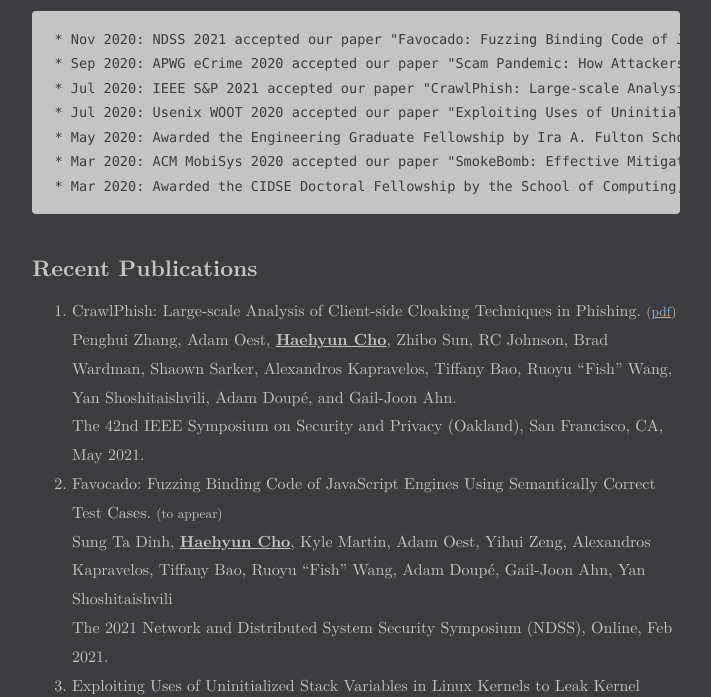
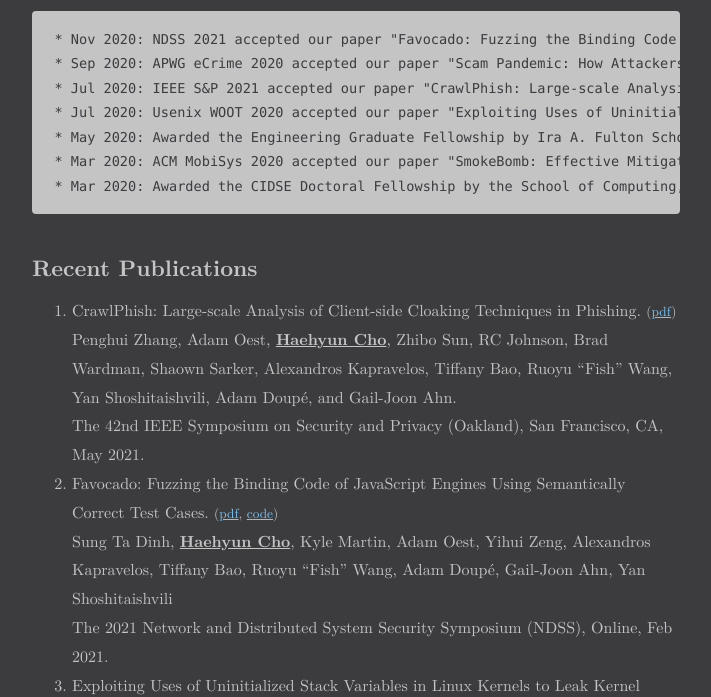
Before and after one commit to haehyun/haehyun.github.io, a website: page index.html in a window 1280 px wide. Shown: the part 551-1248 px from the top of the page, without its empty margins (284-995 px from the left). Drawn offline with Linux system fonts and the light colour scheme.

Commit message:
favocado

```diff
--- a/index.html
+++ b/index.html
@@ -60,7 +60,7 @@
     <article>
       <header><h3>News</h3></header>
       <div>
-<pre>* Nov 2020: NDSS 2021 accepted our paper "Favocado: Fuzzing Binding Code of JavaScript Engines Using Semantically Correct Test Cases."
+<pre>* Nov 2020: NDSS 2021 accepted our paper "Favocado: Fuzzing the Binding Code of JavaScript Engines Using Semantically Correct Test Cases."
 * Sep 2020: APWG eCrime 2020 accepted our paper "Scam Pandemic: How Attackers Exploit Public Fear through Phishing."
 * Jul 2020: IEEE S&amp;P 2021 accepted our paper "CrawlPhish: Large-scale Analysis of Client-side Cloaking Techniques in Phishing."
 * Jul 2020: Usenix WOOT 2020 accepted our paper "Exploiting Uses of Uninitialized Stack Variables in Linux Kernels to Leak Kernel Pointers."
@@ -85,8 +85,8 @@
           </li>
 
           <li id="favocado">
-            Favocado: Fuzzing Binding Code of JavaScript Engines Using Semantically Correct Test Cases.
-            <small>(to appear)</small><br>
+            Favocado: Fuzzing the Binding Code of JavaScript Engines Using Semantically Correct Test Cases.
+            <small>(<a href="./papers/favocado-ndss21.pdf">pdf</a>, <a href="https://github.com/favocado/Favocado">code</a>)</small><br>
             Sung Ta Dinh, <ins><b>Haehyun Cho</b></ins>, Kyle Martin, Adam Oest, Yihui Zeng, Alexandros Kapravelos, Tiffany Bao, Ruoyu &ldquo;Fish&rdquo; Wang, Adam Doup&eacute, Gail-Joon Ahn, Yan Shoshitaishvili<br>
             The 2021 Network and Distributed System Security Symposium (NDSS),
             Online, Feb 2021.
```
Also changed, not shown: 2 other files.
